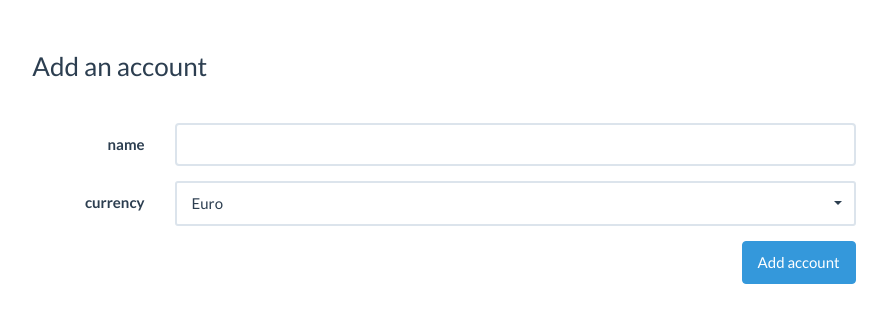
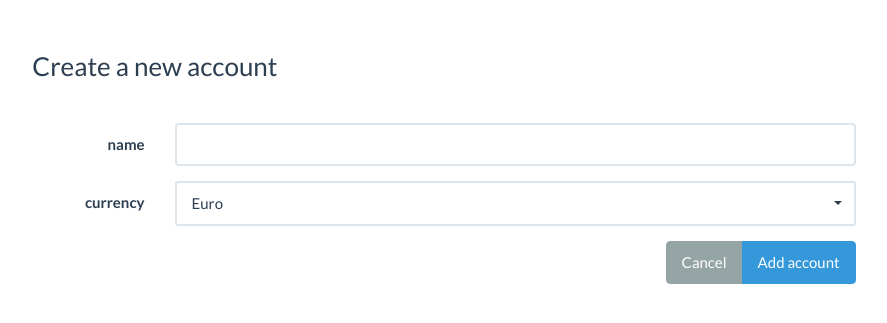
Before and after one commit to gomar/money_dashboard, a Flask app: page /add_account in a window 1280 px wide. Shown: the part 60-383 px from the top of the page, without its empty margins (196-1083 px from the left). Run offline with Flask 2, Linux system fonts and the light colour scheme; some libraries are stand-ins or nearby versions.

Commit message:
better readability of creating an account

```diff
--- a/app/templates/add_account.html
+++ b/app/templates/add_account.html
@@ -26,7 +26,7 @@
 {% endblock css %}
 {% block body %}
 	<div class="page-header">
-		<h3>Add an account</h3>
+		<h3>Create a new account</h3>
 	</div>
 	<form method="POST" action="{{ action_url }}" role="form" class="form-horizontal">
 		{{ form.csrf_token }}
@@ -48,7 +48,10 @@
 	        	{{ form.currency(class_='selectpicker col-md-10') }}
 	    </div>
 	   	<!-- NOTE -->
-        <button type="submit" class="pull-right btn btn-info">Add account</button>
+	   	<div class="btn-group pull-right">
+	    	<a href="javascript:history.back()" class="btn btn-default" role="button">Cancel</a>
+			<button type="submit" class="btn btn-info">Add account</button>
+		</div>
     </form>
 {% endblock body %}
 {% block javascript %}
```
